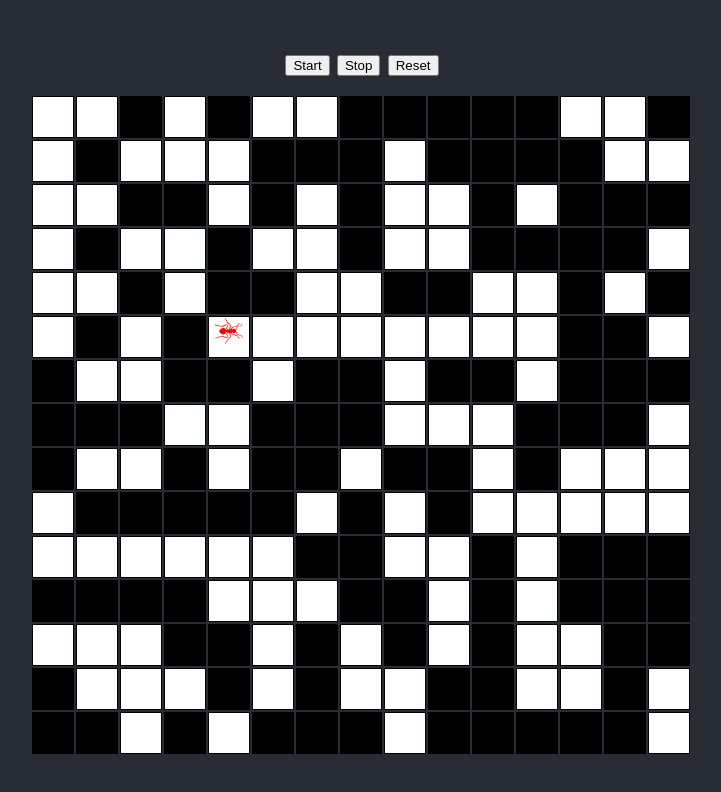
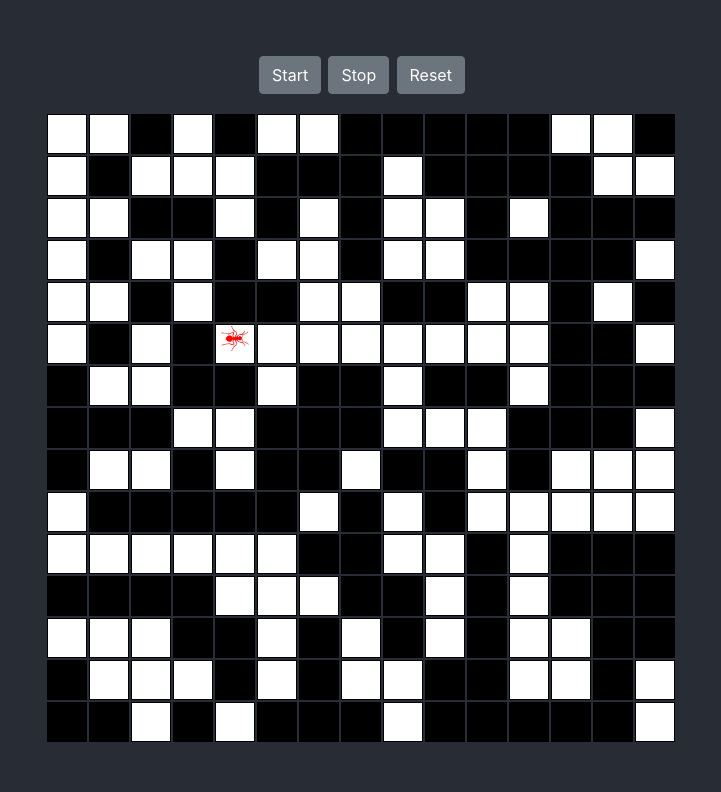
Before and after one commit to xgaia/langton-ant, a React (Create React App) app: page / in a window 1280 px wide. Shown: the top 792 px of the page, without its empty margins (278-999 px from the left). Built offline with nearby package versions, Linux system fonts and the light colour scheme.

Commit message:
reactstrap

```diff
--- a/package.json
+++ b/package.json
@@ -9,6 +9,7 @@
     "react": "^17.0.2",
     "react-dom": "^17.0.2",
     "react-scripts": "4.0.3",
+    "reactstrap": "^8.9.0",
     "web-vitals": "^1.0.1"
   },
   "scripts": {
--- a/public/index.html
+++ b/public/index.html
@@ -24,6 +24,7 @@
       work correctly both with client-side routing and a non-root public URL.
       Learn how to configure a non-root public URL by running `npm run build`.
     -->
+    <link rel="stylesheet" href="https://cdn.jsdelivr.net/npm/bootstrap@4.5.3/dist/css/bootstrap.min.css" integrity="sha384-TX8t27EcRE3e/ihU7zmQxVncDAy5uIKz4rEkgIXeMed4M0jlfIDPvg6uqKI2xXr2" crossorigin="anonymous">
     <title>xgaia's Langton Ant</title>
   </head>
   <body>
--- a/src/App.js
+++ b/src/App.js
@@ -1,6 +1,7 @@
 import React, { Component } from "react"
 import './App.css'
-import antImg from './ant.png';
+import antImg from './ant.png'
+import { Container, Button } from "reactstrap"
 
 
 export default class App extends Component {
@@ -117,12 +118,13 @@ export default class App extends Component {
   render() {
 
     return (
-      <div className="app">
+      <Container fluid className="app">
+      <Container>
+        <Button className="btn" onClick={this.simulate}>Start</Button>{" "}
+        <Button className="btn" onClick={this.stop}>Stop</Button>{" "}
+        <Button className="btn" onClick={this.initSimulation}>Reset</Button>
+      </Container>
       <div>
-        <button className="btn" onClick={this.simulate}>Start</button>{" "}
-        <button className="btn" onClick={this.stop}>Stop</button>{" "}
-        <button className="btn" onClick={this.initSimulation}>Reset</button>
-      </div>
         {this.state.matrix.map((row, i) => (
           <div className="flex matrix-row" key={i}>
             {row.map((col, j) => (
@@ -134,7 +136,8 @@ export default class App extends Component {
             ))}
           </div>
         ))}
-      </div>
+        </div>
+      </Container>
     )
   }
 }
```
Also changed, not shown: 1 other file (tests, documents, lock files or other folders).
